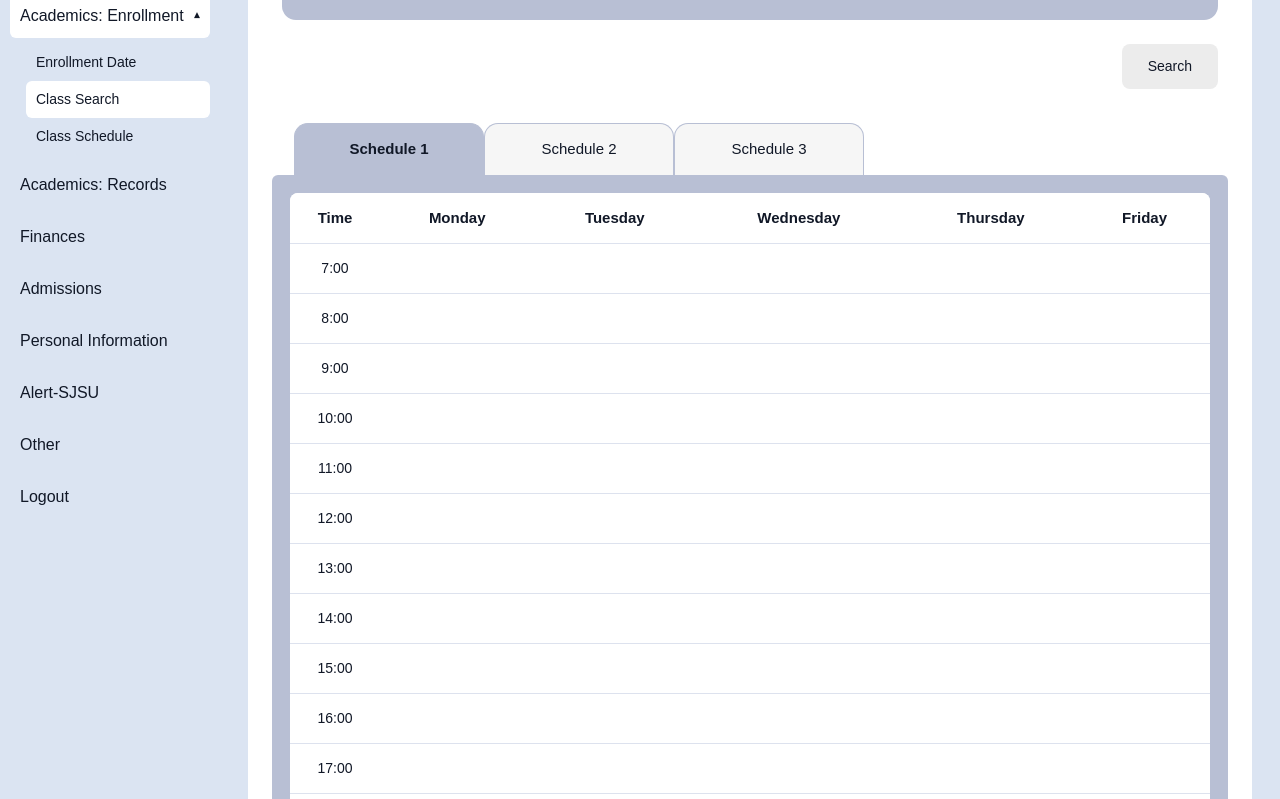
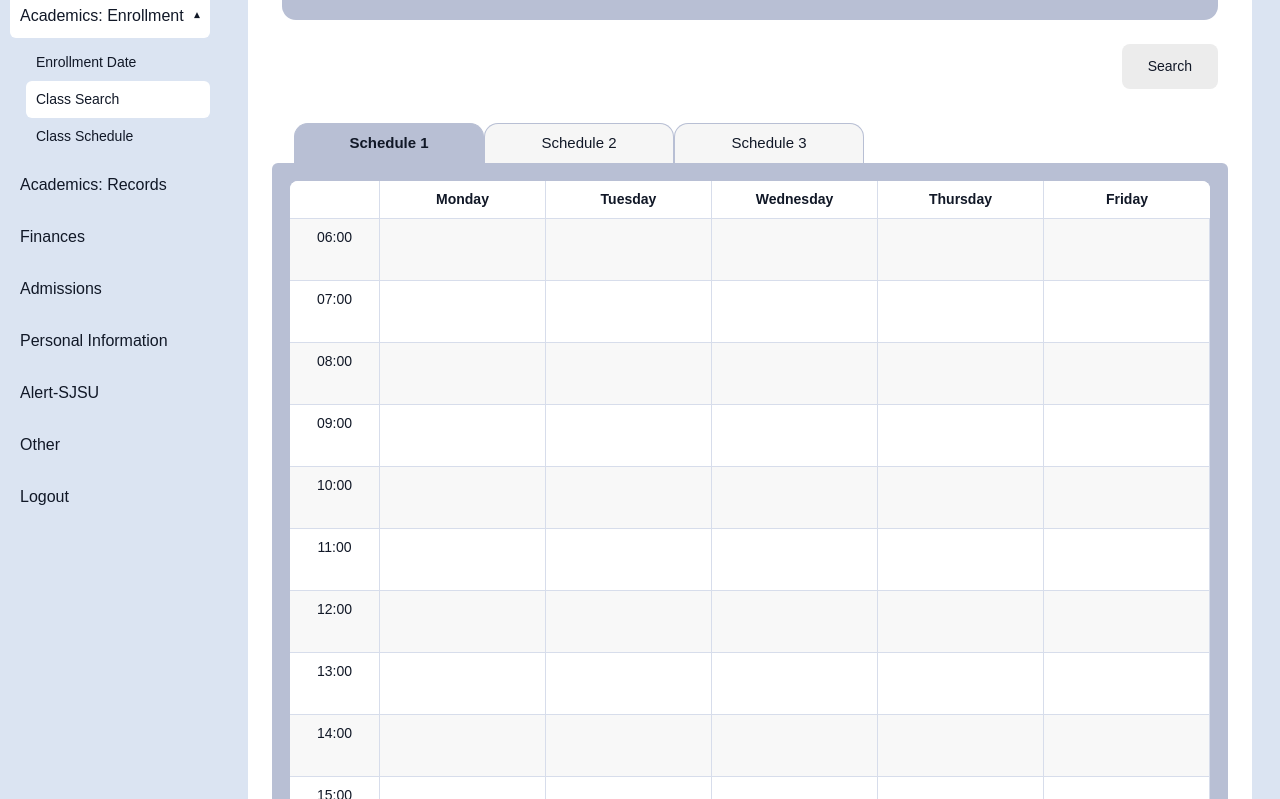
Before and after one commit to yukkigu/sjsu-scheduling-redesign, a React (Vite) app: page /class-search in a window 1280 px wide. Shown: the part 361-1160 px from the top of the page. Built offline with nearby package versions, Linux system fonts and the light colour scheme.

Commit message:
Changed calendar format + Add/Remove class feature
Changed schedule display from table to grid background for selected class overlays + Add/Remove class

```diff
--- a/src/ClassSearchPage.css
+++ b/src/ClassSearchPage.css
@@ -273,7 +273,7 @@
   border-bottom: none;
   border-top-left-radius: 14px;
   border-top-right-radius: 14px;
-  padding: 14px 20px;
+  padding: 8px 20px;
   font-size: 15px;
   cursor: pointer;
 }
@@ -452,14 +452,14 @@
   gap: 48px;
   font-size: 14px;
   color: #3b3b3b;
-  margin-right: 40px;
+  margin-right: 8%;
 }
 
 .class-results-list {
   display: flex;
   flex-direction: column;
   gap: 16px;
-  max-height: 560px;
+  max-height: 1000px;
   overflow-y: auto;
   padding-right: 8px;
 }
@@ -535,6 +535,41 @@
 .class-result-status.wait-list svg,
 .legend-icon.waitlist {
   color: #c1ab5c;
+}
+
+.class-result-status.added svg {
+  color: #4b6f58;
+}
+
+.add-class-btn.remove {
+  background: #6e727b;
+  color: white;
+}
+
+.add-class-btn.remove:hover {
+  background: #5f636c;
+}
+
+.schedule-course-block {
+  background: #dce4f2;
+  border: 1px solid #b8c4da;
+  border-radius: 8px;
+  padding: 6px 8px;
+  text-align: left;
+  min-height: 48px;
+}
+
+.schedule-course-code {
+  font-size: 12px;
+  font-weight: 700;
+  color: #2a3a56;
+}
+
+.schedule-course-title {
+  font-size: 11px;
+  line-height: 1.25;
+  color: #2a3a56;
+  margin-top: 2px;
 }
 
 .class-results-empty {
@@ -667,3 +702,104 @@
 .add-class-btn:hover {
   background: #5f636c;
 }
+
+.calendar-shell {
+  position: relative;
+  background: #ffffff;
+  border-radius: 8px;
+  overflow: hidden;
+}
+
+.calendar-grid {
+  position: relative;
+  width: 100%;
+}
+
+.calendar-header-row,
+.calendar-hour-row {
+  display: grid;
+  grid-template-columns: 90px repeat(5, 1fr);
+}
+
+.calendar-header-row {
+  height: 38px;
+  background: #ffffff;
+  border-bottom: 1px solid #d7ddeb;
+}
+
+.calendar-time-header {
+  border-right: 1px solid #d7ddeb;
+}
+
+.calendar-day-header {
+  text-align: center;
+  font-weight: 600;
+  font-size: 14px;
+  padding-top: 8px;
+  border-right: 1px solid #d7ddeb;
+}
+
+.calendar-day-header:last-child {
+  border-right: none;
+}
+
+.calendar-hour-row {
+  height: 62px;
+}
+
+.calendar-time-label {
+  display: flex;
+  align-items: flex-start;
+  justify-content: center;
+  padding-top: 8px;
+  font-size: 14px;
+  border-right: 1px solid #d7ddeb;
+  border-bottom: 1px solid #d7ddeb;
+  background: #ffffff;
+}
+
+.calendar-cell {
+  border-right: 1px solid #d7ddeb;
+  border-bottom: 1px solid #d7ddeb;
+  background: #ffffff;
+}
+
+.calendar-hour-row:nth-child(even) .calendar-cell {
+  background: #f8f8f8;
+}
+
+.calendar-hour-row:nth-child(even) .calendar-time-label {
+  background: #f8f8f8;
+}
+
+.calendar-events-layer {
+  position: absolute;
+  inset: 0;
+  pointer-events: none;
+}
+
+.calendar-event-card {
+  position: absolute;
+  background: #dce4f2;
+  border: 1px solid #aebcd8;
+  border-radius: 8px;
+  padding: 8px 10px;
+  box-sizing: border-box;
+  overflow: hidden;
+  z-index: 2;
+  pointer-events: auto;
+}
+
+.calendar-event-code {
+  font-size: 13px;
+  font-weight: 700;
+  color: #2a3a56;
+  margin-bottom: 6px;
+}
+
+.calendar-event-instructor,
+.calendar-event-room {
+  font-size: 12px;
+  line-height: 1.35;
+  color: #2a3a56;
+}
--- a/src/ClassSearchPage.jsx
+++ b/src/ClassSearchPage.jsx
@@ -10,11 +10,12 @@ import CustomDropdown from "./components/CustomDropdown";
 import CircleIcon from "@mui/icons-material/Circle";
 import CancelIcon from "@mui/icons-material/Cancel";
 import ErrorIcon from "@mui/icons-material/Error";
+import ExpandMoreIcon from "@mui/icons-material/ExpandMore";
+import ExpandLessIcon from "@mui/icons-material/ExpandLess";
 
 export default function ClassSearchPage() {
   const navigate = useNavigate();
   const [showAdditionalCriteria, setShowAdditionalCriteria] = useState(false);
-  const [activeSchedule, setActiveSchedule] = useState(1);
 
   const [term, setTerm] = useState("Spring 2025");
   const [subject, setSubject] = useState("");
@@ -25,11 +26,19 @@ export default function ClassSearchPage() {
   const [classTimeType, setClassTimeType] = useState("Select");
   const [classTimeValue, setClassTimeValue] = useState("");
 
-  const times = Array.from({ length: 24 }, (_, i) => `${String(i).padStart(2, "0")}:00`);
-
   const [searchResults, setSearchResults] = useState([]);
   const [hasSearched, setHasSearched] = useState(false);
+
   const [expandedCourseId, setExpandedCourseId] = useState(null);
+
+  const [activeSchedule, setActiveSchedule] = useState(1);
+  const [scheduledClasses, setScheduledClasses] = useState({
+    1: [],
+    2: [],
+    3: [],
+  });
+
+  const times = Array.from({ length: 24 }, (_, i) => `${String(i).padStart(2, "0")}:00`);
 
   const termOptions = ["Spring 2025", "Fall 2026", "Summer 2026", "Spring 2027"];
 
@@ -53,6 +62,7 @@ export default function ClassSearchPage() {
   const courseFilterOptions = ["Select", "Contains", "Is Exactly"];
 
   const courseCareerOptions = [
+    "Select",
     "Undergraduate",
     "Graduate",
     "Postbaccalaureate",
@@ -62,6 +72,104 @@ export default function ClassSearchPage() {
   const modeOfInstructionOptions = ["Select", "Lecture", "Seminar", "Discussion", "Research"];
 
   const classTimeTypeOptions = ["Select", "Before", "After", "At Exactly"];
+  const DAY_TO_COLUMN = {
+    Monday: 0,
+    Tuesday: 1,
+    Wednesday: 2,
+    Thursday: 3,
+    Friday: 4,
+  };
+
+  const SHORT_DAY_MAP = {
+    Mo: "Monday",
+    Tu: "Tuesday",
+    We: "Wednesday",
+    Th: "Thursday",
+    Fr: "Friday",
+  };
+
+  const parseMeetingDays = (timesString) => {
+    if (!timesString) return [];
+    const dayPart = timesString.split(" ")[0];
+    const matches = dayPart.match(/Mo|Tu|We|Th|Fr/g) || [];
+    return matches.map((d) => SHORT_DAY_MAP[d]);
+  };
+
+  const to24HourMinutes = (timeStr) => {
+    if (!timeStr) return 0;
+
+    const normalized = timeStr.trim().toLowerCase();
+    const match = normalized.match(/(\d{1,2}):(\d{2})(am|pm)/);
+
+    if (!match) return 0;
+
+    let hours = parseInt(match[1], 10);
+    const minutes = parseInt(match[2], 10);
+    const meridiem = match[3];
+
+    if (meridiem === "pm" && hours !== 12) hours += 12;
+    if (meridiem === "am" && hours === 12) hours = 0;
+
+    return hours * 60 + minutes;
+  };
+
+  const parseTimeRange = (timesString) => {
+    if (!timesString) return { startMinutes: 0, endMinutes: 0 };
+
+    const parts = timesString.split(" ");
+    const timePart = parts.slice(1).join(" ");
+    const [startRaw, endRaw] = timePart.split("-").map((s) => s.trim());
+
+    return {
+      startMinutes: to24HourMinutes(startRaw),
+      endMinutes: to24HourMinutes(endRaw),
+    };
+  };
+
+  // calendar absolute positioning constants for overlaying courses on the schedule table
+  const calendarStartHour = 6;
+  const calendarEndHour = 22;
+  const hourHeight = 62; // px per hour row
+  const timeColumnWidth = 90;
+  const dayColumnCount = 5; // Monday to Friday
+
+  const scheduledEvents = scheduledClasses[activeSchedule].flatMap((course) => {
+    const meetingDays = parseMeetingDays(course.times);
+    const { startMinutes, endMinutes } = parseTimeRange(course.times);
+
+    return meetingDays.map((day) => ({
+      id: `${course.id}-${day}`,
+      course,
+      day,
+      column: DAY_TO_COLUMN[day],
+      startMinutes,
+      endMinutes,
+    }));
+  });
+
+  const isCourseAdded = (courseId) => {
+    return scheduledClasses[activeSchedule].some((c) => c.id === courseId);
+  };
+
+  const handleToggleCourse = (course) => {
+    const alreadyAdded = isCourseAdded(course.id);
+
+    setScheduledClasses((prev) => {
+      const currentSchedule = prev[activeSchedule];
+
+      if (alreadyAdded) {
+        return {
+          ...prev,
+          [activeSchedule]: currentSchedule.filter((c) => c.id !== course.id),
+        };
+      }
+
+      return {
+        ...prev,
+        [activeSchedule]: [...currentSchedule, course],
+      };
+    });
+  };
 
   const handleSearch = () => {
     const filtered = mockClasses.filter((course) => {
@@ -274,7 +382,9 @@ export default function ClassSearchPage() {
                               className={`class-result-row ${isExpanded ? "expanded" : ""}`}
                               onClick={() => setExpandedCourseId(isExpanded ? null : course.id)}>
                               <div className="class-result-main">
-                                <span className="class-result-caret">{isExpanded ? "⌃" : "⌄"}</span>
+                                <span className="class-result-caret">
+                                  {isExpanded ? <ExpandLessIcon /> : <ExpandMoreIcon />}
+                                </span>
                                 <span className="class-result-title">
                                   {course.code} - {course.title}
                                 </span>
@@ -285,15 +395,23 @@ export default function ClassSearchPage() {
                               </div>
 
                               <div
-                                className={`class-result-status ${course.status
-                                  .toLowerCase()
-                                  .replace(" ", "-")}`}>
+                                className={`class-result-status ${
+                                  isCourseAdded(course.id)
+                                    ? "added"
+                                    : course.status.toLowerCase().replace(" ", "-")
+                                }`}>
                                 <span className="status-icon">
-                                  {course.status === "Open" && <CircleIcon />}
-                                  {course.status === "Closed" && <CancelIcon />}
-                                  {course.status === "Wait List" && <ErrorIcon />}
+                                  {isCourseAdded(course.id) ? (
+                                    <CircleIcon />
+                                  ) : course.status === "Open" ? (
+                                    <CircleIcon />
+                                  ) : course.status === "Closed" ? (
+                                    <CancelIcon />
+                                  ) : (
+                                    <ErrorIcon />
+                                  )}
                                 </span>
-                                {course.status}
+                                {isCourseAdded(course.id) ? "Added" : course.status}
                               </div>
                             </button>
 
@@ -390,7 +508,14 @@ export default function ClassSearchPage() {
                                     </div>
 
                                     <div className="class-result-actions">
-                                      <button className="add-class-btn">Add Class</button>
+                                      <button
+                                        className={`add-class-btn ${isCourseAdded(course.id) ? "remove" : ""}`}
+                                        onClick={(e) => {
+                                          e.stopPropagation();
+                                          handleToggleCourse(course);
+                                        }}>
+                                        {isCourseAdded(course.id) ? "Remove Class" : "Add Class"}
+                                      </button>
                                     </div>
                                   </div>
                                 </div>
@@ -421,31 +546,58 @@ export default function ClassSearchPage() {
             </div>
 
             <div className="class-search-schedule-shell">
-              <div className="class-search-schedule-table-wrap">
-                <table className="class-search-schedule-table">
-                  <thead>
-                    <tr>
-                      <th>Time</th>
-                      <th>Monday</th>
-                      <th>Tuesday</th>
-                      <th>Wednesday</th>
-                      <th>Thursday</th>
-                      <th>Friday</th>
-                    </tr>
-                  </thead>
-                  <tbody>
-                    {Array.from({ length: 16 }, (_, i) => 7 + i).map((t) => (
-                      <tr key={t}>
-                        <td>{t}:00</td>
-                        <td></td>
-                        <td></td>
-                        <td></td>
-                        <td></td>
-                        <td></td>
-                      </tr>
+              <div className="calendar-shell">
+                <div className="calendar-grid">
+                  <div className="calendar-header-row">
+                    <div className="calendar-time-header"></div>
+                    {["Monday", "Tuesday", "Wednesday", "Thursday", "Friday"].map((day) => (
+                      <div key={day} className="calendar-day-header">
+                        {day}
+                      </div>
                     ))}
-                  </tbody>
-                </table>
+                  </div>
+
+                  {Array.from({ length: calendarEndHour - calendarStartHour + 1 }, (_, i) => {
+                    const hour = calendarStartHour + i;
+                    return (
+                      <div key={hour} className="calendar-hour-row">
+                        <div className="calendar-time-label">
+                          {String(hour).padStart(2, "0")}:00
+                        </div>
+                        {Array.from({ length: dayColumnCount }, (_, col) => (
+                          <div key={col} className="calendar-cell"></div>
+                        ))}
+                      </div>
+                    );
+                  })}
+
+                  <div className="calendar-events-layer">
+                    {scheduledEvents.map((event) => {
+                      const top = ((event.startMinutes - calendarStartHour * 60) / 60) * hourHeight;
+
+                      const height = ((event.endMinutes - event.startMinutes) / 60) * hourHeight;
+
+                      const left = `calc(${timeColumnWidth}px + (${event.column} * ((100% - ${timeColumnWidth}px) / ${dayColumnCount})))`;
+                      const width = `calc((100% - ${timeColumnWidth}px) / ${dayColumnCount}`;
+
+                      return (
+                        <div
+                          key={event.id}
+                          className="calendar-event-card"
+                          style={{
+                            top: `${top + 38}px`, // offset for header row
+                            left,
+                            width,
+                            height: `${height}px`,
+                          }}>
+                          <div className="calendar-event-code">{event.course.code}</div>
+                          <div className="calendar-event-instructor">{event.course.instructor}</div>
+                          <div className="calendar-event-room">{event.course.location}</div>
+                        </div>
+                      );
+                    })}
+                  </div>
+                </div>
               </div>
 
               <div className="class-search-actions">
--- a/src/data/mockClasses.js
+++ b/src/data/mockClasses.js
@@ -157,7 +157,7 @@ export const mockClasses = [
         instructionMode: "In Person",
         grading: "Letter Grading",
         dates: "01/27/2026 - 05/16/2026",
-        times: "TuTh 10:00AM - 11:15AM",
+        times: "MoWe 2:00PM - 3:15PM",
         location: "Sweeney Hall 205",
         instructor: "Dr. Jane Doe",
         description: "Technical writing course.",
```
